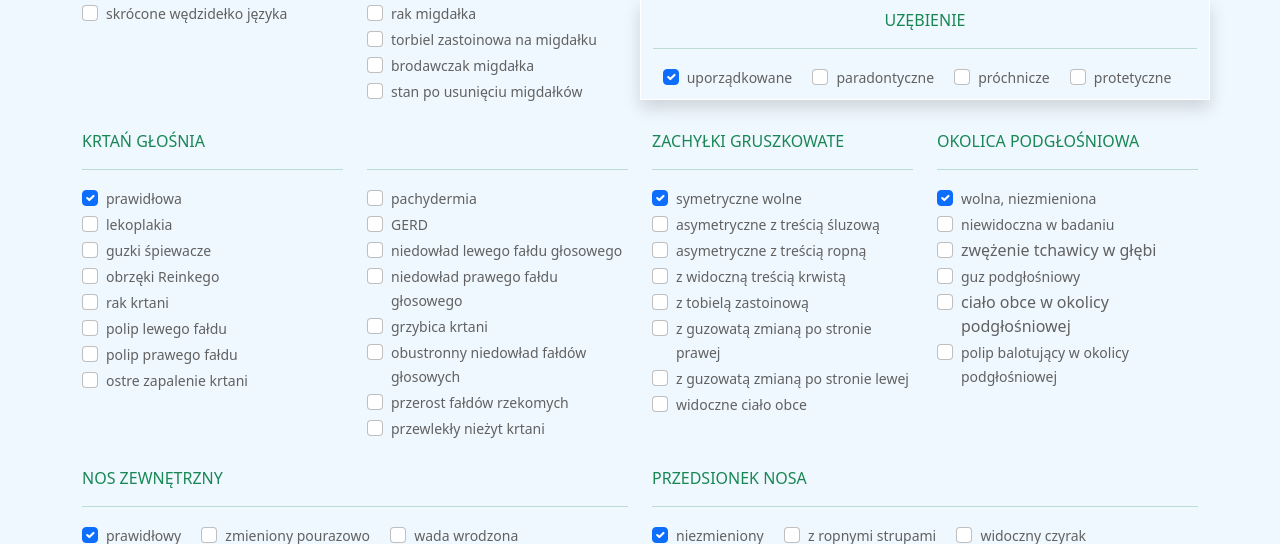
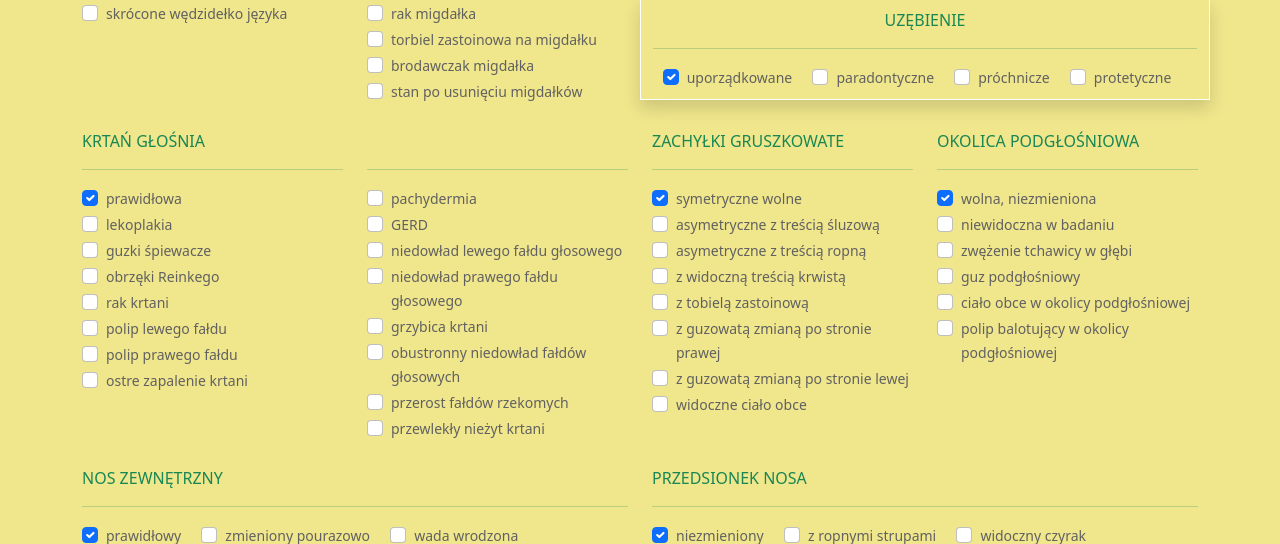
Before and after one commit to MaciejMilewski/otolaryngologist-assistant, a Flask app: page /visit in a window 1280 px wide. Shown: the part 2374-2918 px from the top of the page. Run offline with Flask 3, Linux system fonts and the light colour scheme; a user stored in the database is signed in; some libraries are stand-ins or nearby versions.

Commit message:
Fixed visit label html small tags

```diff
--- a/app/static/css/badanie.css
+++ b/app/static/css/badanie.css
@@ -4,7 +4,7 @@
    --secondary-color: #616161;
 }
 .light-theme {
-	--primary-color: navajowhite;
+	--primary-color: Khaki;
     --secondary-color: #616161;
 }
 
--- a/app/templates/visit.html
+++ b/app/templates/visit.html
@@ -25,7 +25,7 @@
     <link rel="stylesheet" href="{{ url_for('static',filename='css/badanie.css') }}">
 
 </head>
-<body class="dark-theme">
+<body class="light-theme">
 
 <div class="col-12 text-center">
     <div class="row">
@@ -1482,8 +1482,8 @@
                 <div class="form-check">
                     <input class="form-check-input" type="checkbox" id="Checkbox163" name="subglotis_stenosis"
                            value="zwężenie tchawicy w głębi">
-                    <label class="form-check-label" for="Checkbox163"><small></small>zwężenie tchawicy w
-                        głębi</label>
+                    <label class="form-check-label" for="Checkbox163"><small>zwężenie tchawicy w
+                        głębi</small></label>
                 </div>
                 <div class="form-check">
                     <input class="form-check-input" type="checkbox" id="Checkbox164" name="subglotis_tumor"
@@ -1493,8 +1493,8 @@
                 <div class="form-check">
                     <input class="form-check-input" type="checkbox" id="Checkbox165" name="subglotis_corpus_alienum"
                            value="ciało obce w okolicy podgłośniowej">
-                    <label class="form-check-label" for="Checkbox165"><small></small>ciało obce w okolicy
-                        podgłośniowej</label>
+                    <label class="form-check-label" for="Checkbox165"><small>ciało obce w okolicy
+                        podgłośniowej</small></label>
                 </div>
                 <div class="form-check">
                     <input class="form-check-input" type="checkbox" id="Checkbox166" name="subglotis_polypus"
@@ -1596,8 +1596,7 @@
                 <div class="form-check form-check-inline">
                     <input class="form-check-input" type="checkbox" id="Checkbox177" name="nasal_duct_pus"
                            value="zalega treść śluzowo ropna">
-                    <label class="form-check-label" for="Checkbox177"><small>zalega treść
-                        śluzowo-ropna</small></label>
+                    <label class="form-check-label" for="Checkbox177"><small>zalega treść śluzowo-ropna</small></label>
                 </div>
                 <div class="form-check form-check-inline">
                     <input class="form-check-input" type="checkbox" id="Checkbox178" name="nasal_duct_blood"
```
